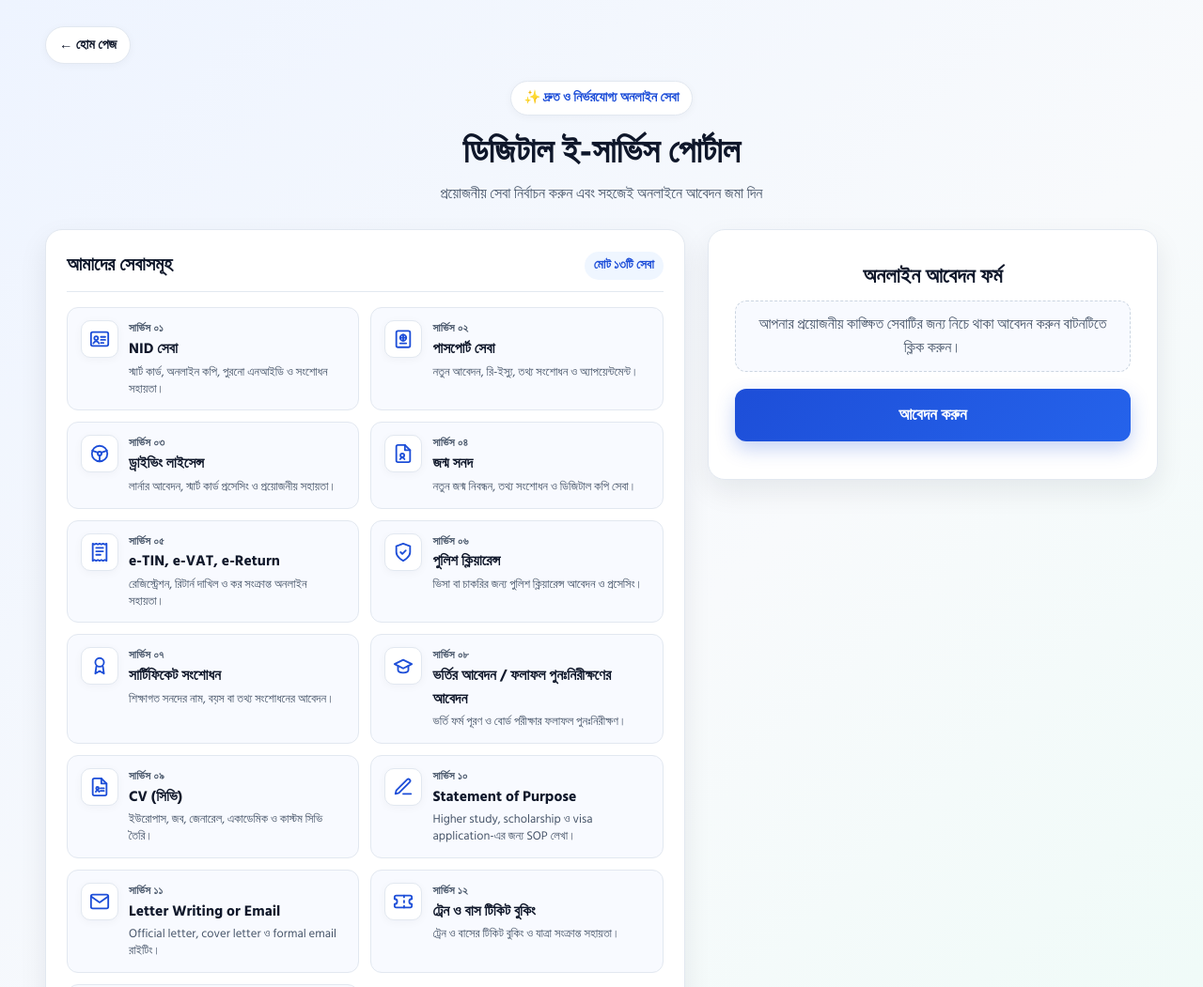
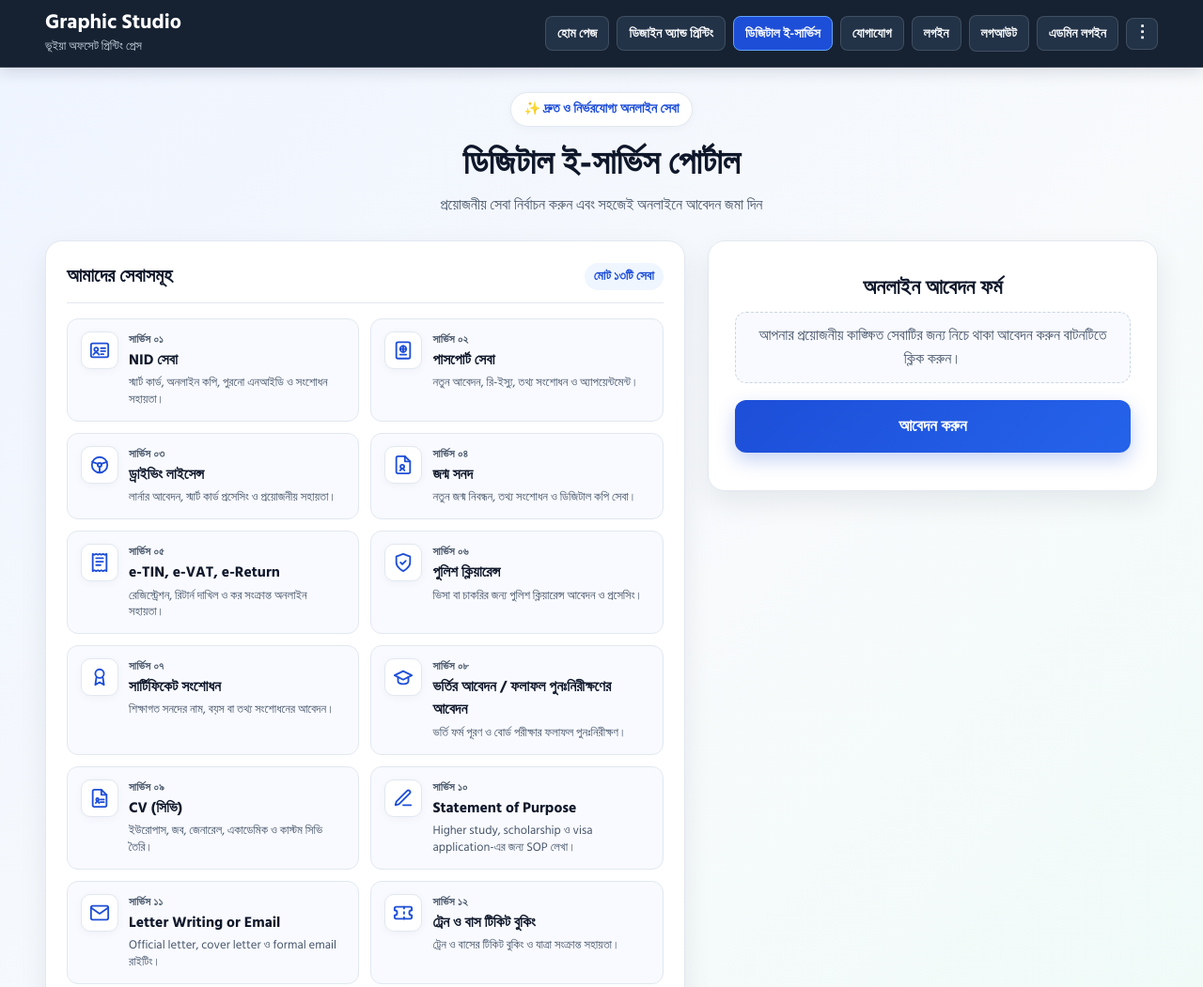
Before and after one commit to eservice24h/graphicstudioweb, a plain HTML site: page digital-eservice.html in a window 1280 px wide. Shown: the top 1051 px of the page at 94% size. Drawn offline with Linux system fonts and the light colour scheme.

Commit message:
Update digital-eservice.html

```diff
--- a/digital-eservice.html
+++ b/digital-eservice.html
@@ -3,7 +3,7 @@
 <head>
   <meta charset="UTF-8" />
   <meta name="viewport" content="width=device-width, initial-scale=1.0" />
-  <title>ডিজিটাল ই-সার্ভিস | Istiake Mahin</title>
+  <title>ডিজিটাল ই-সার্ভিস | Graphic Studio</title>
   <link rel="preconnect" href="https://fonts.googleapis.com">
   <link rel="preconnect" href="https://fonts.gstatic.com" crossorigin>
   <link href="https://fonts.googleapis.com/css2?family=Hind+Siliguri:wght@400;500;600;700&family=Inter:wght@400;500;600;700&display=swap" rel="stylesheet">
@@ -17,6 +17,9 @@
       --primary: #1d4ed8;
       --primary-hover: #1e40af;
       --primary-soft: #eff6ff;
+      --nav-bg: #162232;
+      --nav-surface: #223247;
+      --nav-border: rgba(255, 255, 255, 0.14);
       --border: #e2e8f0;
       --danger: #dc2626;
       --danger-bg: #fef2f2;
@@ -44,40 +47,147 @@
       line-height: 1.55;
     }
 
+    /* Top Blue/Navy Bar */
+    .top-bar {
+      background: var(--nav-bg);
+      color: #ffffff;
+      border-bottom: 1px solid var(--nav-border);
+      position: sticky;
+      top: 0;
+      z-index: 100;
+      box-shadow: 0 4px 16px rgba(15, 23, 42, 0.14);
+    }
+
+    .top-bar-inner {
+      max-width: 1220px;
+      margin: 0 auto;
+      padding: 12px 18px;
+      display: flex;
+      align-items: center;
+      justify-content: space-between;
+      gap: 14px;
+      flex-wrap: wrap;
+    }
+
+    .brand-block {
+      display: flex;
+      flex-direction: column;
+      text-decoration: none;
+      color: #ffffff;
+    }
+
+    .brand-title {
+      font-size: 1.35rem;
+      font-weight: 700;
+      line-height: 1.15;
+    }
+
+    .brand-sub {
+      font-size: 0.82rem;
+      color: #cbd5e1;
+      margin-top: 2px;
+    }
+
+    .nav-actions {
+      display: flex;
+      align-items: center;
+      gap: 8px;
+      flex-wrap: wrap;
+    }
+
+    .nav-btn {
+      background: var(--nav-surface);
+      color: #f8fafc;
+      border: 1px solid var(--nav-border);
+      border-radius: 8px;
+      padding: 7px 12px;
+      font-size: 0.88rem;
+      font-weight: 600;
+      font-family: inherit;
+      text-decoration: none;
+      cursor: pointer;
+      transition: all 0.2s ease;
+      display: inline-flex;
+      align-items: center;
+      gap: 5px;
+    }
+
+    .nav-btn:hover {
+      background: #2f4562;
+      border-color: rgba(255, 255, 255, 0.3);
+    }
+
+    .nav-btn.active {
+      background: var(--primary);
+      border-color: #60a5fa;
+      color: #ffffff;
+    }
+
+    .more-menu-wrap {
+      position: relative;
+    }
+
+    .more-btn {
+      background: var(--nav-surface);
+      color: #ffffff;
+      border: 1px solid var(--nav-border);
+      border-radius: 8px;
+      width: 34px;
+      height: 34px;
+      font-size: 1.15rem;
+      font-weight: 700;
+      cursor: pointer;
+      display: inline-flex;
+      align-items: center;
+      justify-content: center;
+    }
+
+    .more-dropdown {
+      display: none;
+      position: absolute;
+      right: 0;
+      top: 40px;
+      min-width: 190px;
+      background: var(--nav-bg);
+      border: 1px solid var(--nav-border);
+      border-radius: 10px;
+      padding: 6px;
+      box-shadow: 0 12px 28px rgba(0, 0, 0, 0.28);
+      z-index: 200;
+      flex-direction: column;
+      gap: 4px;
+    }
+
+    .more-dropdown.show {
+      display: flex;
+    }
+
+    .more-dropdown a,
+    .more-dropdown button {
+      width: 100%;
+      text-align: left;
+      background: transparent;
+      color: #f8fafc;
+      border: none;
+      border-radius: 7px;
+      padding: 8px 10px;
+      font-size: 0.9rem;
+      font-family: inherit;
+      text-decoration: none;
+      cursor: pointer;
+    }
+
+    .more-dropdown a:hover,
+    .more-dropdown button:hover {
+      background: var(--nav-surface);
+    }
+
     .container {
       width: 100%;
       max-width: 1220px;
       margin: 0 auto;
-      padding: 28px 18px 40px;
+      padding: 26px 18px 40px;
       flex: 1;
-    }
-
-    .top-nav {
-      display: flex;
-      justify-content: space-between;
-      align-items: center;
-      margin-bottom: 18px;
-    }
-
-    .back-home-link {
-      display: inline-flex;
-      align-items: center;
-      gap: 6px;
-      text-decoration: none;
-      color: var(--text-main);
-      background: var(--surface);
-      border: 1px solid var(--border);
-      padding: 8px 14px;
-      border-radius: 999px;
-      font-size: 0.9rem;
-      font-weight: 600;
-      box-shadow: var(--shadow-sm);
-      transition: all 0.2s ease;
-    }
-
-    .back-home-link:hover {
-      border-color: var(--primary);
-      color: var(--primary);
     }
 
     .page-header {
@@ -237,7 +347,7 @@
       padding: 24px;
       box-shadow: var(--shadow-md);
       position: sticky;
-      top: 20px;
+      top: 84px;
     }
 
     .cta-hero {
@@ -467,19 +577,20 @@
       color: var(--success);
     }
 
-    /* Consistent Page Footer */
-    .site-footer {
-      background: var(--surface);
-      border-top: 1px solid var(--border);
+    /* Matching Bottom Dark-Blue/Navy Bar */
+    .bottom-bar {
+      background: var(--nav-bg);
+      color: #ffffff;
+      border-top: 1px solid var(--nav-border);
       padding: 16px 18px;
       text-align: center;
-      color: var(--text-muted);
-      font-size: 0.92rem;
+      font-size: 0.95rem;
     }
 
-    .site-footer strong {
-      color: var(--text-main);
+    .bottom-bar strong {
+      color: #ffffff;
       font-weight: 700;
+      letter-spacing: 0.2px;
     }
 
     @media (max-width: 960px) {
@@ -500,11 +611,40 @@
   </style>
 </head>
 <body>
+  <!-- Top Matching Blue/Navy Bar -->
+  <header class="top-bar">
+    <div class="top-bar-inner">
+      <a href="index.html" class="brand-block">
+        <span class="brand-title">Graphic Studio</span>
+        <span class="brand-sub">ভূইয়া অফসেট প্রিন্টিং প্রেস</span>
+      </a>
+
+      <nav class="nav-actions" aria-label="প্রধান নেভিগেশন">
+        <a href="index.html" class="nav-btn">হোম পেজ</a>
+        <a href="index.html#design-printing" class="nav-btn">ডিজাইন অ্যান্ড প্রিন্টিং</a>
+        <a href="digital-eservice.html" class="nav-btn active">ডিজিটাল ই-সার্ভিস</a>
+        <a href="index.html#contact" class="nav-btn">যোগাযোগ</a>
+        <a href="index.html#login" class="nav-btn">লগইন</a>
+        <button type="button" class="nav-btn" onclick="handleLogoutAction()">লগআউট</button>
+        <a href="index.html#admin-login" class="nav-btn">এডমিন লগইন</a>
+
+        <div class="more-menu-wrap">
+          <button type="button" class="more-btn" aria-label="আরও মেনু" onclick="toggleMoreMenu(event)">⋮</button>
+          <div class="more-dropdown" id="moreDropdown">
+            <a href="index.html">হোম পেজ</a>
+            <a href="index.html#design-printing">ডিজাইন অ্যান্ড প্রিন্টিং</a>
+            <a href="digital-eservice.html">ডিজিটাল ই-সার্ভিস</a>
+            <a href="index.html#contact">যোগাযোগ</a>
+            <a href="index.html#login">লগইন</a>
+            <button type="button" onclick="handleLogoutAction()">লগআউট</button>
+            <a href="index.html#admin-login">এডমিন লগইন</a>
+          </div>
+        </div>
+      </nav>
+    </div>
+  </header>
+
   <div class="container">
-    <div class="top-nav">
-      <a href="index.html" class="back-home-link">← হোম পেজ</a>
-    </div>
-
     <header class="page-header">
       <div class="page-badge">✨ দ্রুত ও নির্ভরযোগ্য অনলাইন সেবা</div>
       <h1>ডিজিটাল ই-সার্ভিস পোর্টাল</h1>
@@ -876,11 +1016,27 @@
     </main>
   </div>
 
-  <footer class="site-footer">
+  <!-- Bottom Matching Blue/Navy Bar -->
+  <footer class="bottom-bar">
     <strong>Istiake Mahin</strong>
   </footer>
 
   <script>
+    function toggleMoreMenu(event) {
+      event.stopPropagation();
+      document.getElementById('moreDropdown').classList.toggle('show');
+    }
+
+    document.addEventListener('click', function () {
+      const menu = document.getElementById('moreDropdown');
+      if (menu) menu.classList.remove('show');
+    });
+
+    function handleLogoutAction() {
+      alert('আপনি সফলভাবে লগআউট করেছেন।');
+      window.location.href = 'index.html';
+    }
+
     (function populateDobDropdowns() {
       const daySelect = document.getElementById('dobDay');
       const yearSelect = document.getElementById('dobYear');
```
